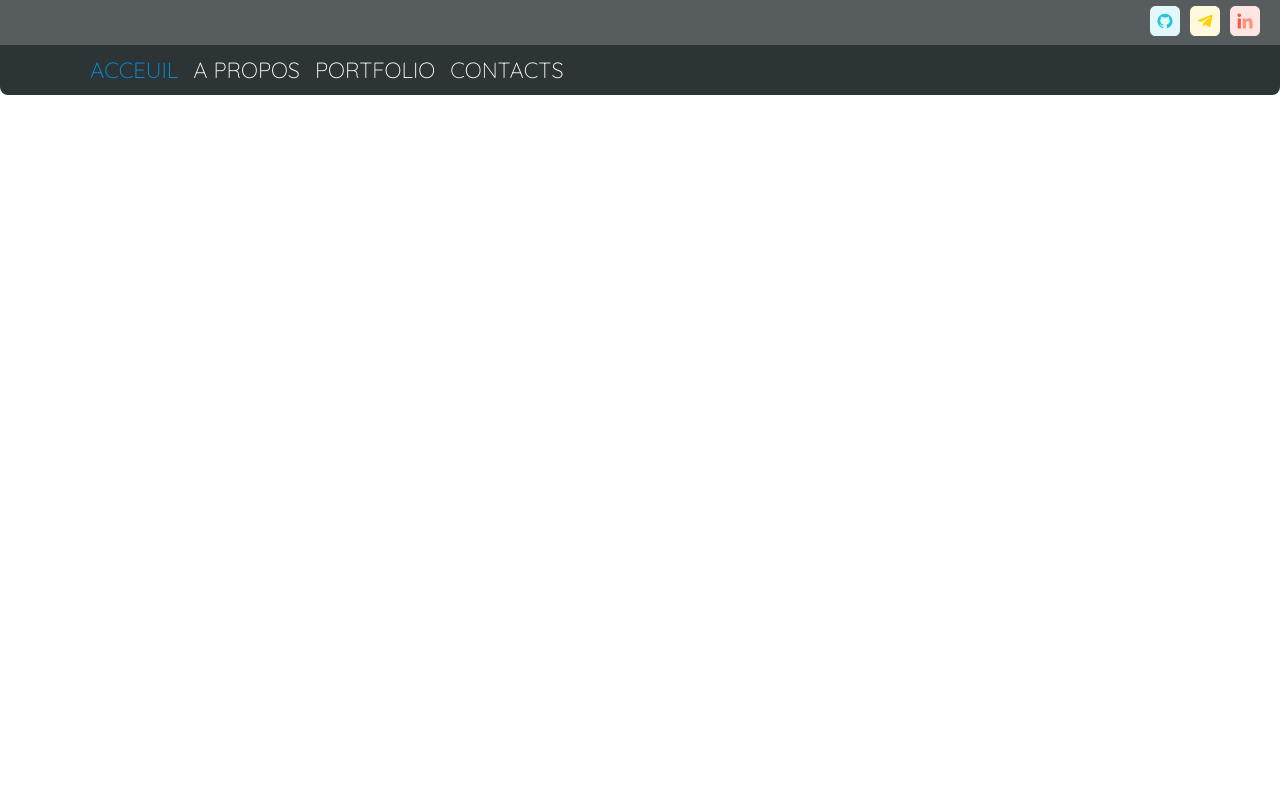
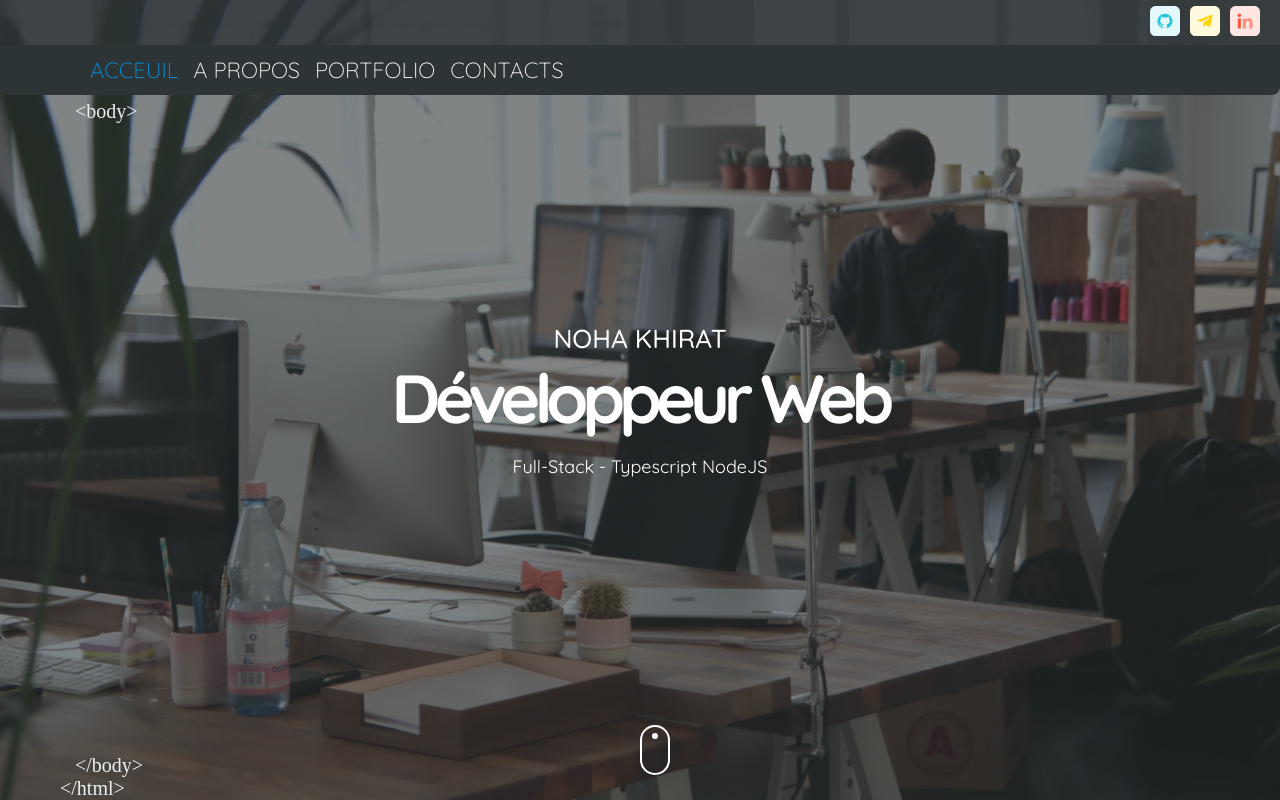
Before and after one commit to Fatapix/portfolio, a Next.js app in the folder app/: page / in a window 1280 px wide. Built offline with nearby package versions, Linux system fonts and the light colour scheme.

Commit message:
feat(app): Add Home section

```diff
--- /dev/null
+++ b/app/components/sections/HomeSection.tsx
@@ -0,0 +1,27 @@
+export default function HomeSection() {
+    return (
+        <section className="section home-section">
+            <div className="background-filter"></div>
+
+            <span className="tags top-tags">&nbsp;&nbsp;&nbsp;&lt;body&gt;</span>
+
+            <div className="content">
+                <div className="container">
+                    <div className="subtitle">Noha Khirat</div>
+                    <div className="title">
+                        Développeur Web
+                    </div>
+                    <p>Full-Stack - Typescript NodeJS</p>
+                </div>
+            </div>
+
+            <span className="tags bottom-tags">
+                &nbsp;&nbsp;&nbsp;&lt;/body&gt;
+                <br/>
+                &lt;/html&gt;
+            </span>
+
+            <div className="scroll-icon"></div>
+        </section>
+    )
+}
--- a/app/pages/index.tsx
+++ b/app/pages/index.tsx
@@ -1,11 +1,12 @@
 import Head from 'next/head'
 
 import Layout from '../components/Layout'
+import HomeSection from '../components/sections/HomeSection'
 
 export default function Home() {
   return (
     <Layout title="Portfolio - Développeur Web">
-
+      <HomeSection />
     </Layout>
   )
 }
--- /dev/null
+++ b/app/styles/desktop/components/_home-section.scss
@@ -0,0 +1,86 @@
+@import url('https://fonts.googleapis.com/css2?family=La+Belle+Aurore&display=swap');
+
+.section.home-section {
+    display: flex;
+    align-items: center;
+    justify-content: center;
+
+    background: url('../../../public/background.jpg') no-repeat center;
+    background-size: cover;
+
+    .background-filter {
+        position: absolute;
+        top: 0;
+        bottom: 0;
+        left: 0;
+        right: 0;
+        background-color: $background-black;
+        opacity: 60%;
+        z-index: 0;
+    }
+
+    .tags {
+        position: absolute;
+        font-family: "La Belle Aurore";
+        font-size: 20px;
+        color: #ecf0f1;
+        bottom: 0;
+        left: 60px;
+        display: block;
+    }
+
+    .top-tags {
+        bottom: auto;
+        top: 100px;
+    }
+
+    .content {
+        position: relative;
+
+        .container {
+            text-align: center;
+            color: #fff;
+
+            .subtitle {
+                text-transform: uppercase;
+                font-size: 26px;
+                font-weight: 500;
+            }
+            .title {
+                letter-spacing: -6px;
+                font-size: 68px;
+                font-weight: 800;
+                margin-bottom: 15px;
+            }
+            p {
+                font-size: 18px;
+            }
+        }
+    }
+
+    .scroll-icon, .scroll-icon:before {
+        position: absolute;
+        left: 50%;
+    }
+
+    .scroll-icon {
+        width: 30px; height: 50px;
+        bottom: 25px;
+        margin-top: -35px;
+        box-shadow: inset 0 0 0 2px #fff;
+        border-radius: 25px;
+    }
+
+    .scroll-icon:before {
+        content: "";
+        width: 6px;
+        height: 6px;
+        background-color: #fff;
+        margin-left: -3px;
+        top: 8px;
+        border-radius: 4px;
+        animation-duration: 1.5s;
+        animation-iteration-count: infinite;
+        animation-name: scroll;
+    }
+}
--- a/app/styles/index.scss
+++ b/app/styles/index.scss
@@ -8,6 +8,7 @@
 // Import all files for desktop design
 @media (min-width: $breakpoint-tablet) {
     @import 'desktop/components/header';
+    @import 'desktop/components/home-section';
 }
 
 // Import all files for mobile design
@@ -36,3 +37,9 @@
         text-decoration: none;
     }
 }
+
+section {
+    position: relative;
+    width: 100%;
+    height: 100vh;
+}
```
Also changed, not shown: app/public/background.jpg (added).
